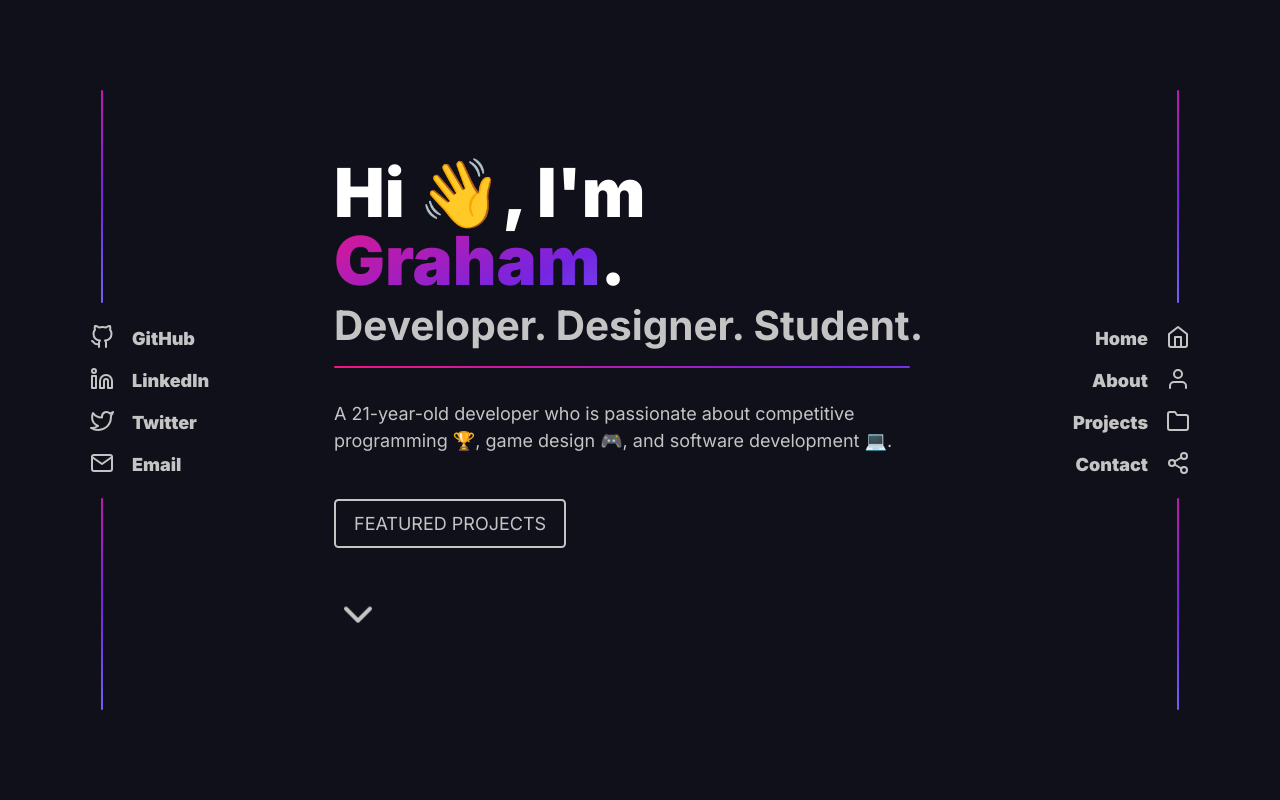
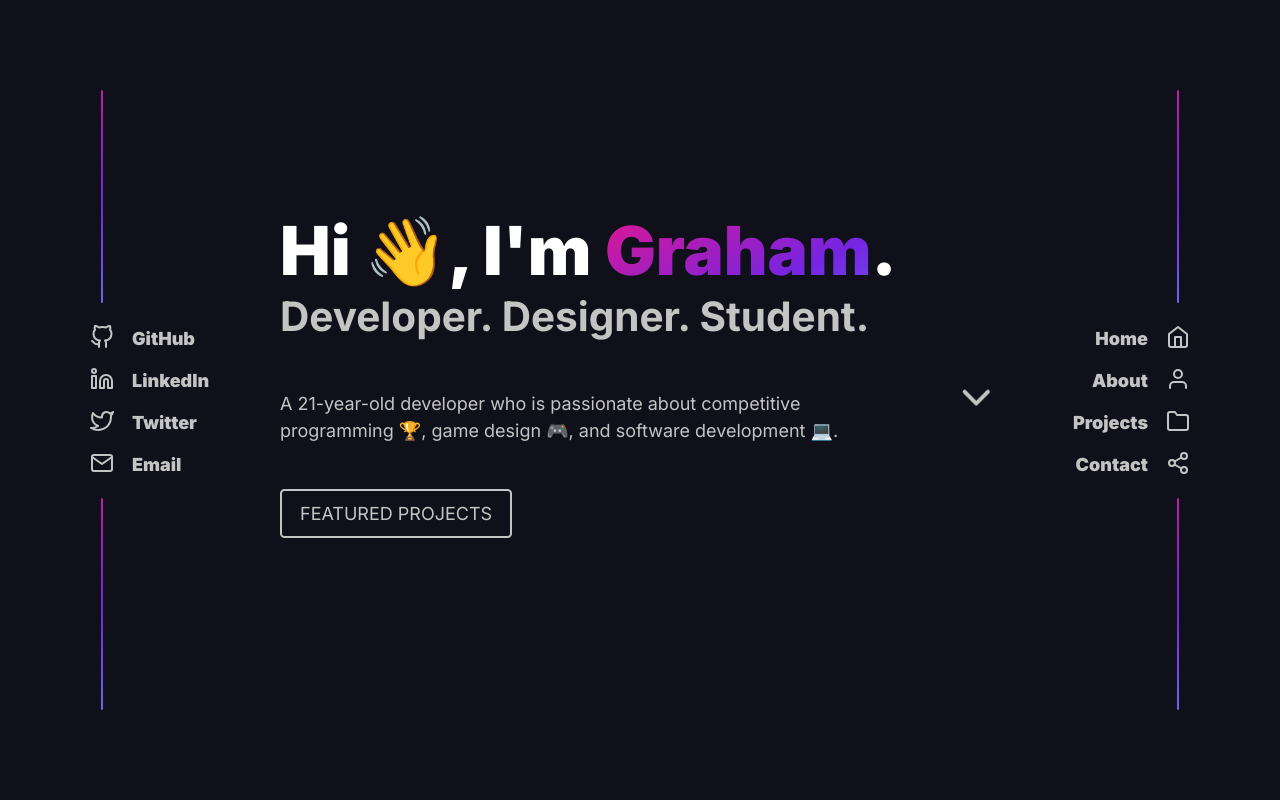
Before and after one commit to grahamcracker1234/portfolio-site, a Next.js app: page / in a window 1280 px wide. Shown: the top 800 px of the page. Built offline with nearby package versions, Linux system fonts and the light colour scheme.

Commit message:
feat: better header chevron

```diff
--- a/components/header.js
+++ b/components/header.js
@@ -15,7 +15,8 @@ function getAge(dateString) {
 
 export default function Header() {
   return (
-    <section id="home" className="lg:max-w-xl lg:ml-auto min-[950px]:ml-40 min-[900px]:ml-30 min-[850px]:ml-20 md:ml-10 sm:max-w-md w-full mx-auto sm:px-4 xs:px-8 px-4 h-screen flex flex-col justify-center">
+    <section id="home" className="xl:max-w-2xl lg:max-w-xl lg:ml-auto min-[950px]:ml-40 min-[900px]:ml-30 min-[850px]:ml-20 md:ml-10 sm:max-w-md w-full mx-auto sm:px-4 xs:px-8 px-4 h-screen flex flex-col justify-center gap-10 xl:flex-row xl:items-center">
+      <div className=" flex flex-col">
         <h1 className="text-white font-black lg:text-6xl sm:text-5xl xs:text-4xl text-3xl mb-2">
           Hi <span className={styles.wave}>👋</span>, I&apos;m <span className={`${utilsStyles.gradient} bg-clip-text `}>Graham</span>.
         </h1>
@@ -23,6 +24,7 @@ export default function Header() {
         <hr className={`${utilsStyles.gradient} h-[0.1rem] lg:max-w-lg sm:max-w-md max-w-xs w-full mb-7 rounded`}/>
         <p className="text-gray lg:max-w-xl sm:max-w-lg max-w-md mb-10">A {getAge("2001/09/09")}-year-old developer who is passionate about competitive programming 🏆, game design 🎮, and software development 💻.</p>
         <button className={utilsStyles.button}>Featured Projects</button>
+      </div>
       <Icon.ChevronDown className={`text-gray ${styles.arrow}`} size={48}/>
     </section>
   );
```
Lines whose indentation alone changed are shown as unchanged.
